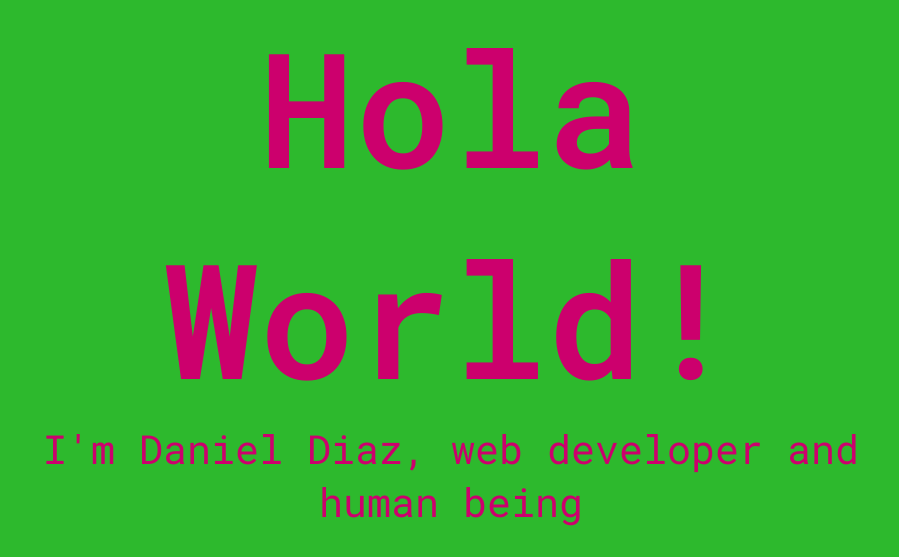
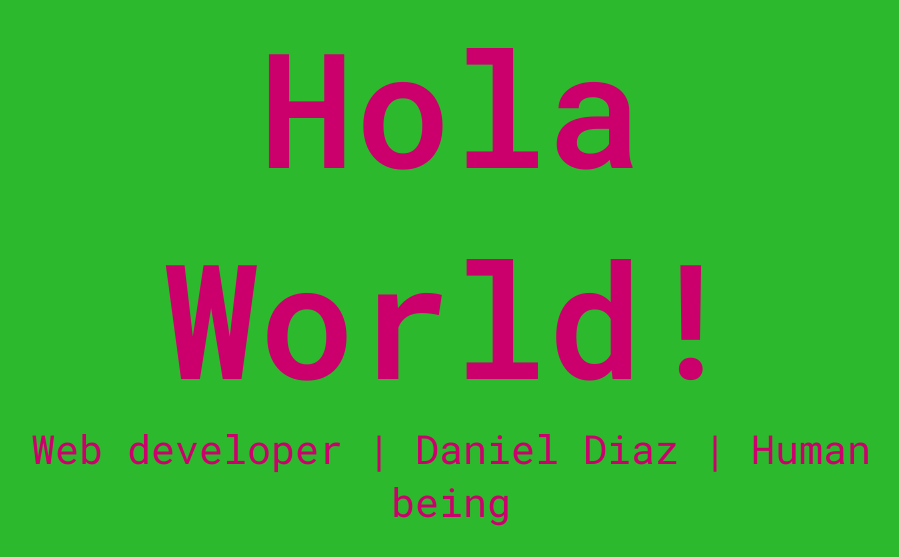
Before and after one commit to Dan-DH/dan-dh.github.io, a plain HTML site: page index.html in a window 1280 px wide. Shown: the top 557 px of the page, without its empty margins (189-1088 px from the left). Drawn offline with Linux system fonts and the light colour scheme.

Commit message:
text changes

```diff
--- a/index.html
+++ b/index.html
@@ -8,7 +8,7 @@
 
 <div class="container">
     <h1>Hola World!</h1>
-    <p>I'm Daniel Diaz, web developer and human being</p>
+    <p>Web developer | Daniel Diaz | Human being</p>
     <div class="socials">
         <a href="https://github.com/Dan-DH?tab=repositories" target="_blank"><i class="fab fa-github"></i></a>
         <a href="https://www.linkedin.com/in/daniel-d%C3%ADaz-b519a770/" target="_blank"><i class="fab fa-linkedin-in"></i></a>
```
